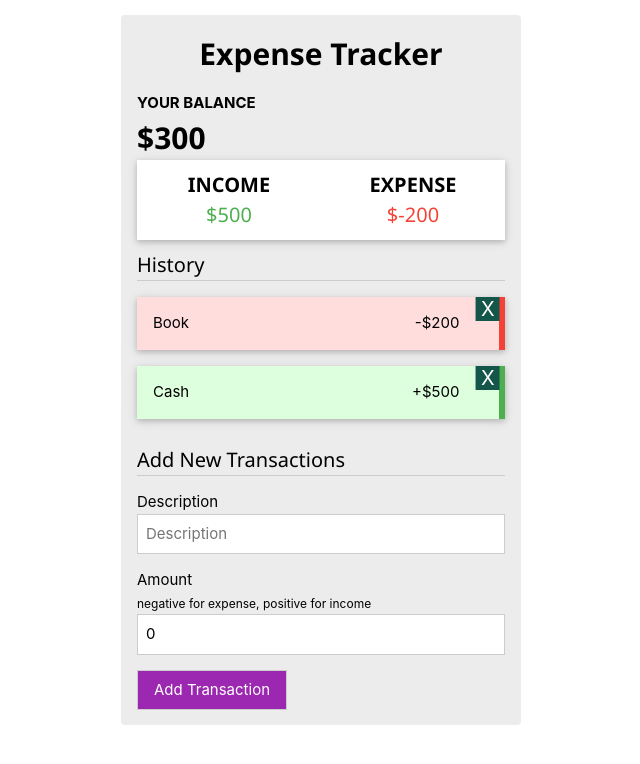
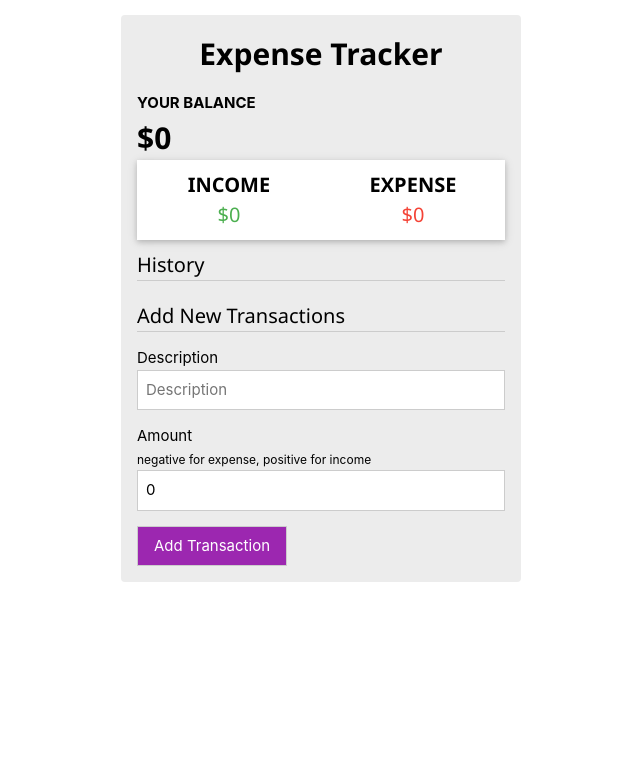
Before and after one commit to Muhammad1Siddique/expense-tracker, a React (Create React App) app: page / in a window 1280 px wide. Shown: the top 764 px of the page, without its empty margins (319-959 px from the left). Built offline with nearby package versions, Linux system fonts and the light colour scheme.

Commit message:
Remove default value

```diff
--- a/src/transContext.js
+++ b/src/transContext.js
@@ -1,11 +1,7 @@
 import React, {createContext, useReducer} from 'react'
 import TransactionReducer from './transReducer'
 
-const initialTransactions = [
-    {amount: -200, desc: "Book"},
-    {amount: 500,  desc: "Cash"}
-
-]
+const initialTransactions = []
 
 export const TransactionContext = createContext(initialTransactions);
 
```
